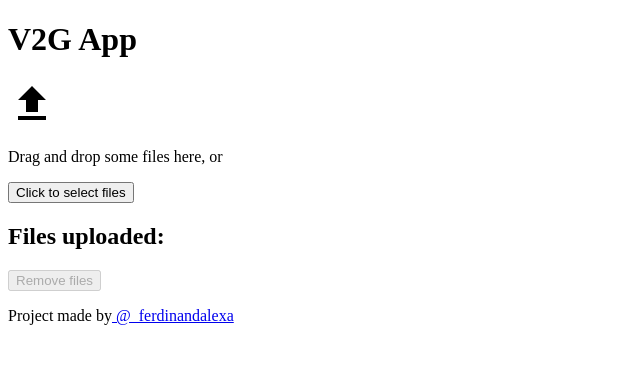
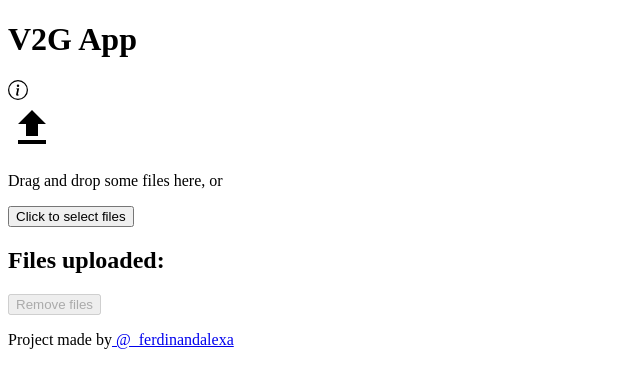
Before and after one commit to ferdinandalexa/v2g-app, a React (Vite) app: page / in a window 1280 px wide. Shown: the top 388 px of the page, without its empty margins (0-640 px from the left). Built offline with nearby package versions, Linux system fonts and the light colour scheme; what @ffmpeg/ffmpeg would draw is missing.

Commit message:
info: Added software attribution modal

```diff
--- a/index.html
+++ b/index.html
@@ -12,6 +12,7 @@
     <title>Convert videos to gifs</title>
   </head>
   <body class="h-full p-4 bg-neutral-900">
+    <div id="root-modal" class="mx-2"></div>
     <div id="root" class="h-full"></div>
     <script type="module" src="/src/main.jsx"></script>
   </body>
--- a/src/Components/Header.jsx
+++ b/src/Components/Header.jsx
@@ -1,7 +1,10 @@
+import Info from './Info';
+
 function Header () {
   return (
-    <header className='px-6 py-4 text-center rounded-xl bg-neutral-800'>
-      <h1 className='text-lg font-bold text-neutral-50'>V2G App</h1>
+    <header className='px-6 py-4 text-center rounded-xl bg-neutral-800 flex flex-row justify-between items-center'>
+      <h1 className='text-lg font-bold text-neutral-200'>V2G App</h1>
+      <Info />
     </header>
   );
 }
--- /dev/null
+++ b/src/Components/Icons/IconInfo.jsx
@@ -0,0 +1,12 @@
+function IconDelete ({ className, width = '16px', height = '16px' }) {
+  return (
+    <svg className={className} aria-hidden='true' role='img' width={width} height={height} viewBox='0 0 16 16'>
+      <g>
+        <path d='M8 15A7 7 0 1 1 8 1a7 7 0 0 1 0 14zm0 1A8 8 0 1 0 8 0a8 8 0 0 0 0 16z' />
+        <path d='m8.93 6.588l-2.29.287l-.082.38l.45.083c.294.07.352.176.288.469l-.738 3.468c-.194.897.105 1.319.808 1.319c.545 0 1.178-.252 1.465-.598l.088-.416c-.2.176-.492.246-.686.246c-.275 0-.375-.193-.304-.533L8.93 6.588zM9 4.5a1 1 0 1 1-2 0a1 1 0 0 1 2 0z' />
+      </g>
+    </svg>
+  );
+}
+
+export default IconDelete;
--- /dev/null
+++ b/src/Components/Info.jsx
@@ -0,0 +1,24 @@
+import { useState } from 'react';
+import IconInfo from './Icons/IconInfo';
+import ModalInfo from './ModalInfo';
+
+function Info () {
+  const [stateModal, setStateModal] = useState(false);
+
+  const openModal = () => setStateModal(true);
+  const closeModal = () => setStateModal(false);
+
+  return (
+    <>
+      <span onClick={openModal} className='relative z-10'>
+        <IconInfo className='fill-neutral-500 hover:fill-blue-300 transition-colors' width='20px' height='20px' />
+      </span>
+      {stateModal &&
+        <ModalInfo title='Attribution' onClose={closeModal}>
+          This project uses <a className='text-slate-400' href='https://github.com/ffmpegwasm/ffmpeg.wasm#readme'>FFMPEG.WASM</a>, a pure WebAssembly / JavaScript port of <a className='text-slate-400' href='https://ffmpeg.org'>FFmpeg</a>.
+        </ModalInfo>}
+    </>
+  );
+}
+
+export default Info;
--- /dev/null
+++ b/src/Components/Modal.jsx
@@ -0,0 +1,13 @@
+function Modal ({ children, onClose }) {
+  return (
+    <div className='fixed top-0 left-0 right-0 bottom-10 grid place-items-center bg-neutral-900/80 z-20 m-4'>
+      <div onClick={onClose} className='bg-neutral-700 p-4 rounded-lg z-10 max-w-md relative'>
+        <span className='absolute right-2 p-2 top-2 text-neutral-500 hover:text-red-500 transition-colors cursor-pointer'>🗙</span>
+        {children}
+      </div>
+      <div onClick={onClose} className='h-full w-full absolute' />
+    </div>
+  );
+}
+
+export default Modal;
--- /dev/null
+++ b/src/Components/ModalInfo.jsx
@@ -0,0 +1,21 @@
+import Portal from './Portal';
+import Modal from './Modal';
+import IconInfo from './Icons/IconInfo';
+
+function ModalInfo ({ title, children, onClose }) {
+  return (
+    <Portal>
+      <Modal onClose={onClose}>
+        <header className='after:block after:border-b-2 after:border-neutral-600 after:h-1 after:w-full after:mt-1 mb-2'>
+          <IconInfo className='fill-blue-400 inline-block mr-2' />
+          <span className='text-neutral-200 align-middle'>
+            {title}
+          </span>
+        </header>
+        <p className='text-neutral-300 mx-2'>{children}</p>
+      </Modal>
+    </Portal>
+  );
+}
+
+export default ModalInfo;
--- /dev/null
+++ b/src/Components/Portal.jsx
@@ -0,0 +1,11 @@
+import { createPortal } from 'react-dom';
+
+function Portal ({ children }) {
+  return (
+    createPortal(
+      children,
+      document.getElementById('root-modal')
+    ));
+}
+
+export default Portal;
```
